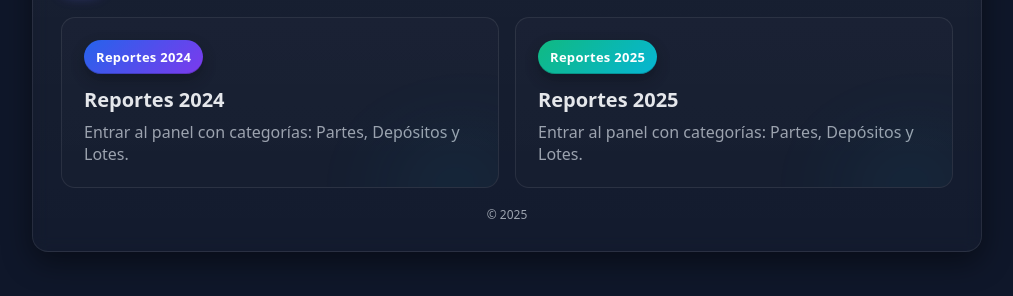
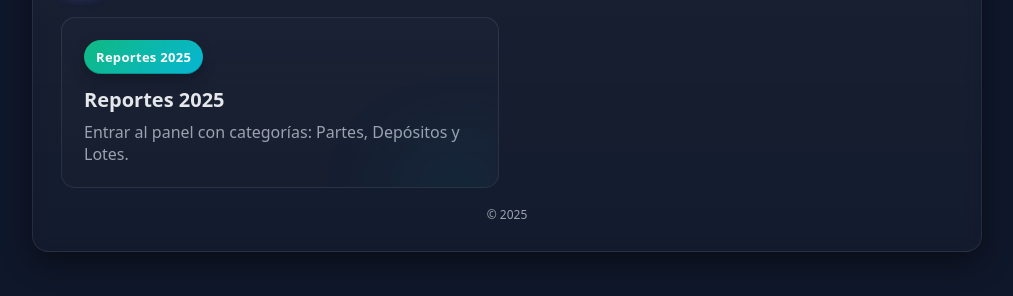
Before and after one commit to CarlosVaca19/RECAUDACION-CHONTAPUNTA, a plain HTML site: page index.html in a window 1280 px wide. Shown: the part 316-612 px from the top of the page, without its empty margins (133-1146 px from the left). Drawn offline with Linux system fonts and the light colour scheme.

Commit message:
Update index.html

```diff
--- a/index.html
+++ b/index.html
@@ -60,13 +60,6 @@
     </header>
 
     <section class="grid" aria-label="Accesos a reportes por año">
-      <a class="card" href="reportes-2024.html" aria-label="Ir a Reportes 2024">
-        <span class="badge b2024">Reportes 2024</span>
-        <h2>Reportes 2024</h2>
-        <p>Entrar al panel con categorías: Partes, Depósitos y Lotes.</p>
-        <div class="glow"></div>
-      </a>
-
       <a class="card" href="reportes-2025.html" aria-label="Ir a Reportes 2025">
         <span class="badge b2025">Reportes 2025</span>
         <h2>Reportes 2025</h2>
@@ -78,4 +71,5 @@
     <footer>© 2025</footer>
   </main>
 </body>
+
 </html>
```
